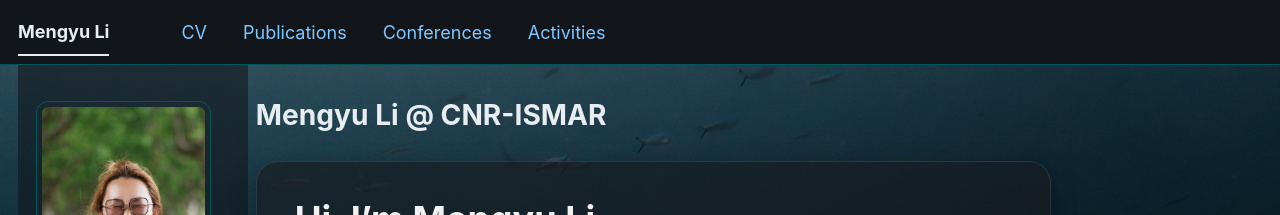
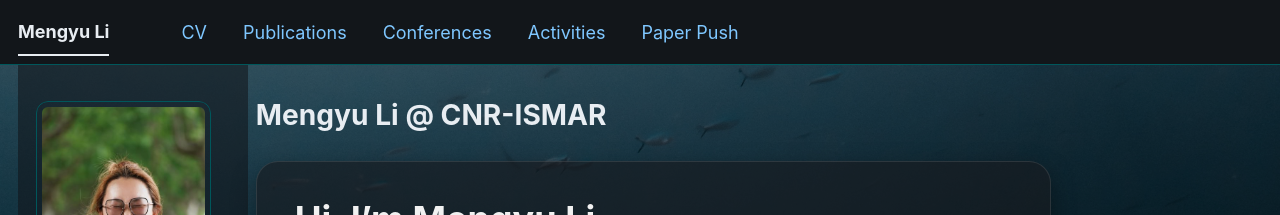
Before and after one commit to MengyuLi15/MengyuLi15.github.io, a Jekyll site: the page built from _pages/about.md, in a window 1280 px wide. Shown: the top 215 px of the page. Built offline with Jekyll 4.4.1, drawn with Linux system fonts in a browser that asks for light colours; some web fonts are replaced; a script bundle is joined from its source files by our own code; library files that are not in the unit come from our copies.

Commit message:
Add Paper Push to top navigation

```diff
--- a/_data/navigation.yml
+++ b/_data/navigation.yml
@@ -20,5 +20,8 @@ main:
   - title: "Activities"
     url: /teaching/
 
+  - title: "Paper Push"
+    url: /activities/paper-push/
+
   # - title: "CV"
   #   url: /cv-json/
```
